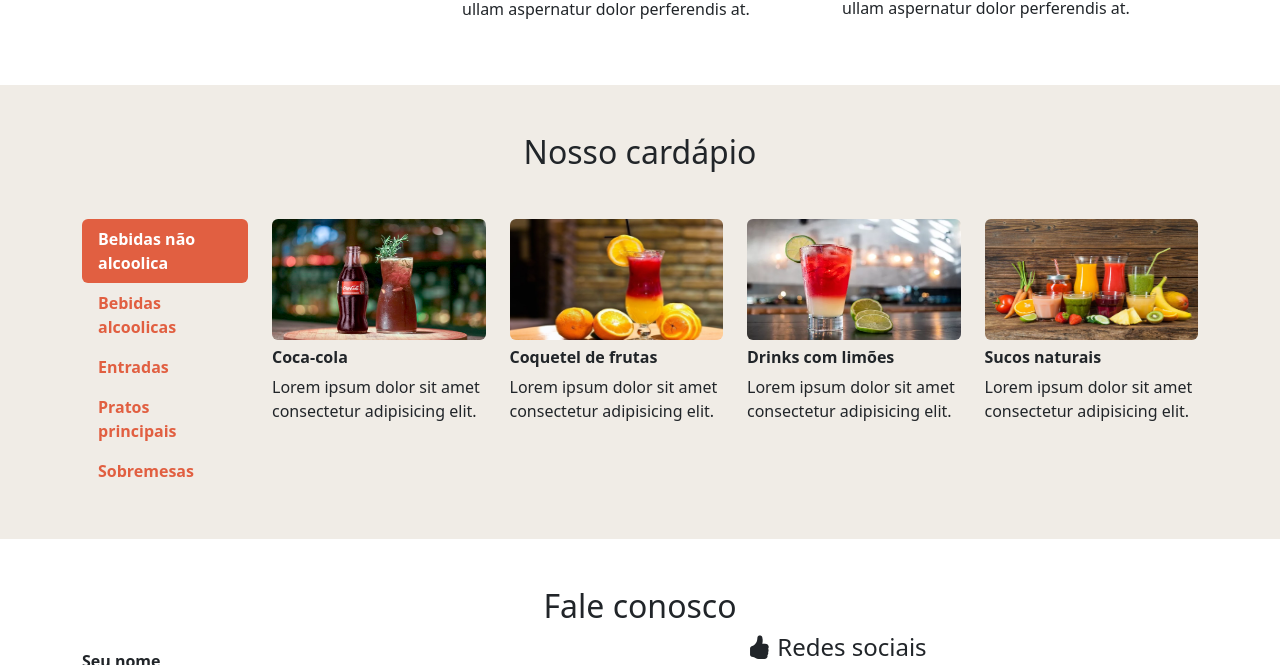
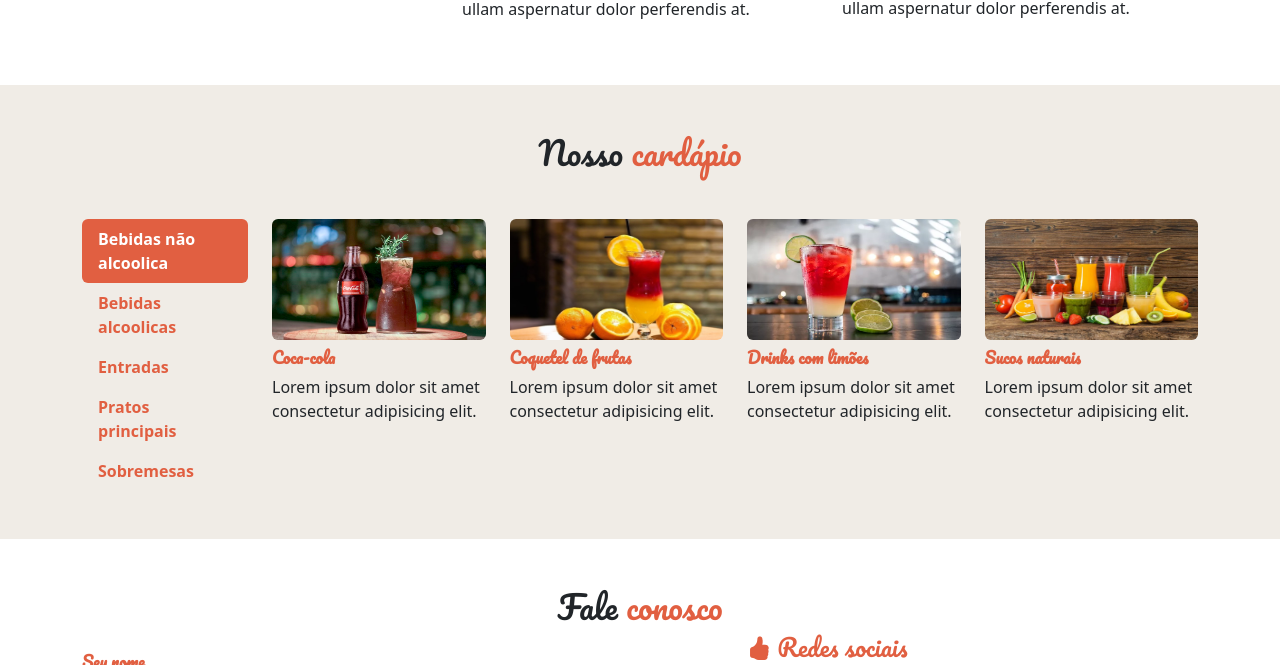
Before and after one commit to SanatielBorges/Projeto-site-restaurante, a plain HTML site: page index.html in a window 1280 px wide. Shown: the part 1283-1948 px from the top of the page. Drawn offline with nearby package versions, Linux system fonts and the light colour scheme.

Commit message:
Customizando fontes
Alterando a fonte e suas cores.

```diff
--- a/index.html
+++ b/index.html
@@ -331,7 +331,7 @@
                     </div>
                     <div class="col-md-5">
                         <div class="row">
-                            <h3 class="fs-4">
+                            <h3 class="fs-4" id="redes-sociais">
                                 <i class="bi bi-hand-thumbs-up-fill"></i>
                                 Redes sociais
                             </h3>
@@ -354,7 +354,7 @@
                                 </li>
                             </ul>
                         </div>
-                        <div class="row mt-4">
+                        <div class="row mt-4" id="endereco">
                             <h3 class="fs-4">
                                 <i class="bi bi-cursor-fill"></i>
                                 Endereço
--- a/style.css
+++ b/style.css
@@ -1,3 +1,27 @@
+/* CONFIGURAÇÕES GERAIS */
+
+h2,
+h3,
+h6,
+label {
+    font-family: 'Pacifico', cursive;
+}
+
+h2 span,
+h3 span {
+    color: #e15f41;
+}
+
+#eventos .fs-5,
+h6,
+label,
+#redes-sociais,
+#endereco h3 {
+    color: #e15f41;
+}
+
+/* CONFIGURAÇÕES GERAIS */
+
 .navbar {
     background-color: #e15f41;
 }
@@ -6,9 +30,10 @@
     background-color: #fff;
     color: #e15f41;
 }
+
 .nav .nav-link,
 .navbar-brand,
-.navbar-brand:hover{
+.navbar-brand:hover {
     color: #fff;
 }
 
@@ -96,7 +121,7 @@
 
 /* BREAK POINTS */
 
-@media (max-width: 767px){
+@media (max-width: 767px) {
     #cardapio .col-md-3 img {
         height: 250px;
     }
```
